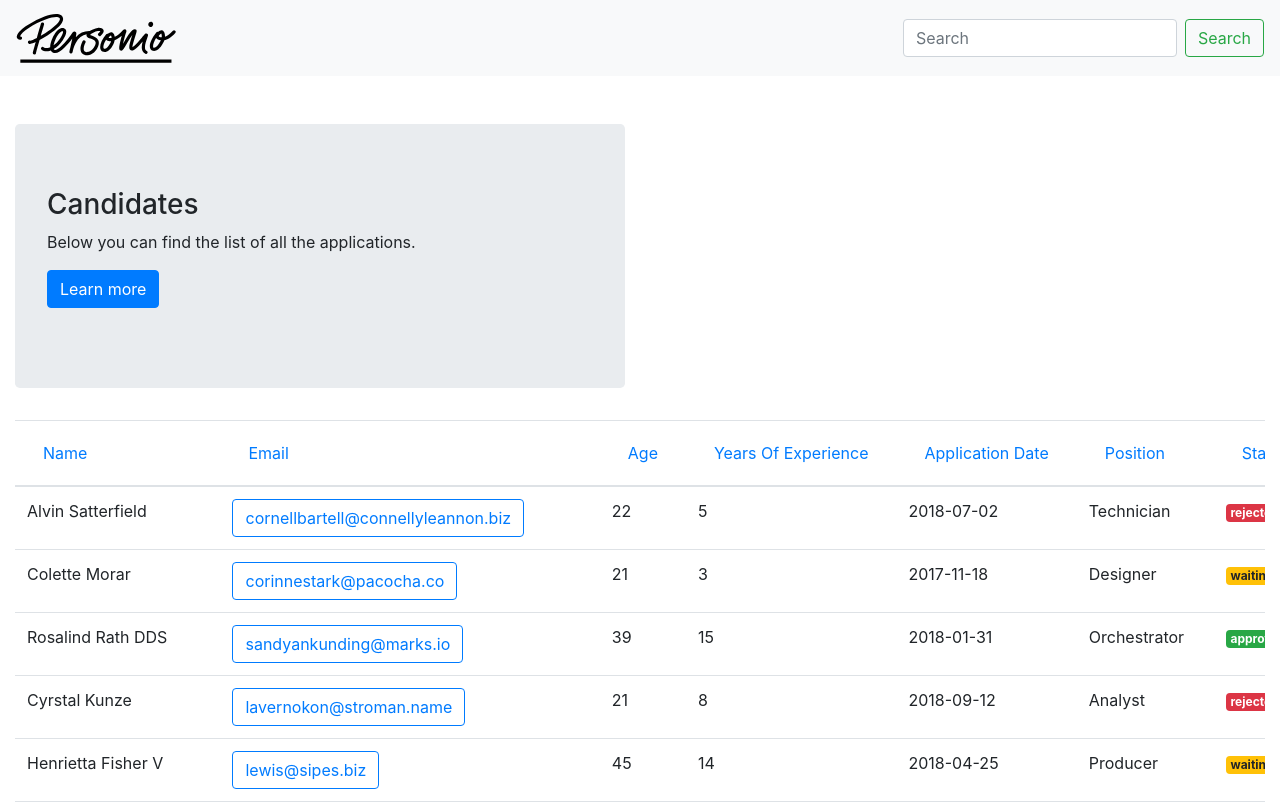
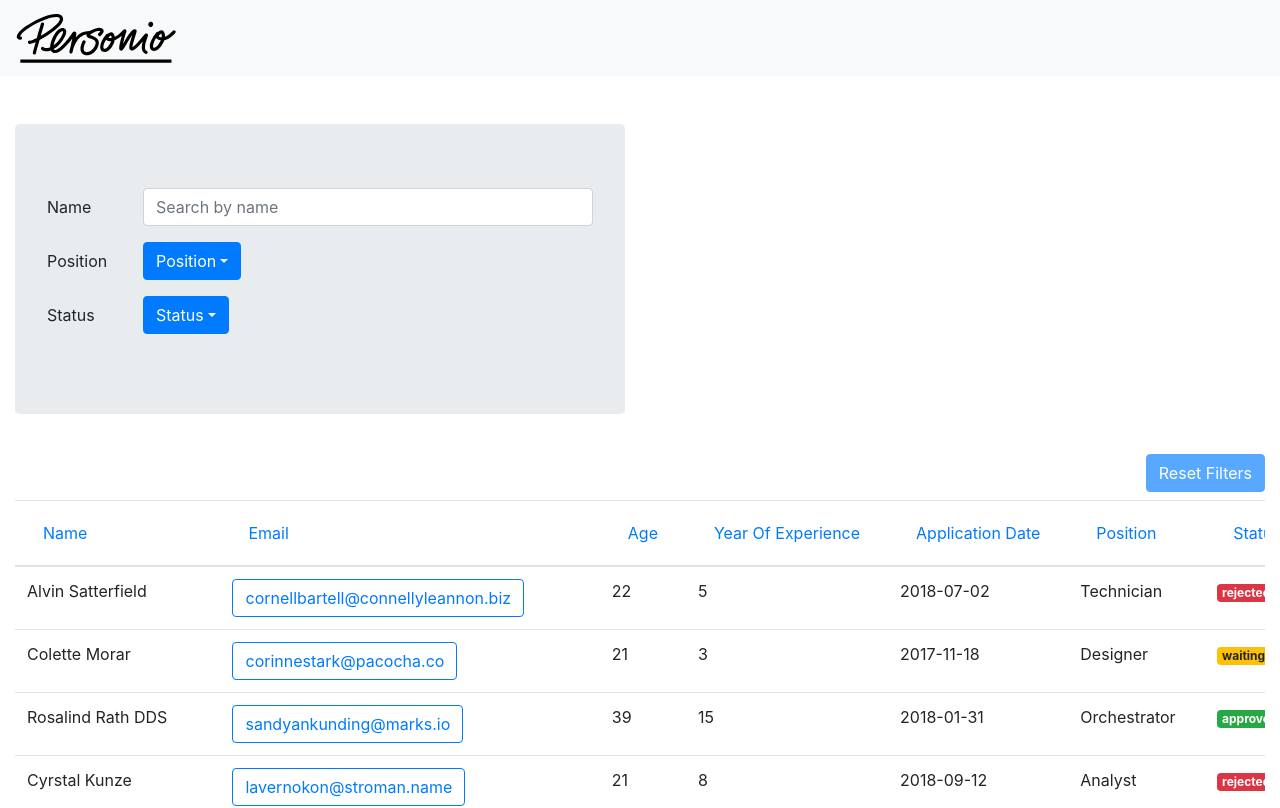
Before and after one commit to SouhaibBenFarhat/hr-manager, a React (Create React App) app: page / in a window 1280 px wide. Shown: the top 808 px of the page. Built offline with nearby package versions, Linux system fonts and the light colour scheme.

Commit message:
refactoring reducers and action creators

```diff
--- a/src/App/App.js
+++ b/src/App/App.js
@@ -22,10 +22,8 @@ function App() {
                             <Route
                                 exact
                                 path="/"
-                                component={ApplicationsList}
-                            />
+                                component={ApplicationsList}/>
                         </Switch>
-
                     </Container>
                 </BrowserRouter>
             </div>
--- a/src/App/Components/ApplicationsList.js
+++ b/src/App/Components/ApplicationsList.js
@@ -4,73 +4,68 @@ import Col from "react-bootstrap/Col";
 import Table from "react-bootstrap/Table";
 import {connect} from 'react-redux'
 import {fetchApplications} from "../Redux/Actions/ApplicationActions";
-import {setOrderBy, resetFilterBy, resetOrderBy} from "../Redux/Actions/FilterActions";
+import {setFilteringParams, resetFilteringParams} from "../Redux/Actions/FilterActions";
 import TableRow from "./Layout/TableRow";
 import TableHeader from "./Layout/TableHeader";
 import Button from "react-bootstrap/Button";
 import {isEmpty} from "../../Lib/Utils";
 import _orderBy from 'lodash/orderBy'
 
-const orderByFields = {
+const filteringFields = {
     name: 'name',
     email: 'email',
-    age: 'birth_date',
-    years_of_experience: 'years_of_experience',
+    birth_date: 'age',
+    year_of_experience: 'year_of_experience',
     application_date: 'application_date',
-
-};
-
-const filterByFields = {
-    position: 'position_applied',
+    position_applied: 'position',
     status: 'status'
 };
 
 class ApplicationsList extends Component {
 
-    constructor(props) {
-        super(props);
-    }
 
     componentDidMount() {
         this.props.fetchApplications()
     }
 
-    resetClick = () => {
-        this.props.resetOrderBy();
-        this.props.resetFilterBy();
+    resetFilters = () => {
+        this.props.resetFilteringParams();
     };
 
+    setFilteringParams = (filteringPrams) => {
+        this.props.setFilteringParams(filteringPrams)
+    };
 
     render() {
 
         const {applications} = this.props.applications;
-        const {orderBy, filterBy} = this.props.filters;
+        const {filteringParams} = this.props.filters;
 
         return (
             <>
-                {(!isEmpty(orderBy) || !isEmpty(filterBy)) &&
                 <Row>
                     <Col md={12}>
-                        <Button onClick={this.resetClick} className='float-right my-2'>
-                            Reset
+                        <Button disabled={(isEmpty(filteringParams))}
+                                onClick={this.resetFilters}
+                                className='float-right my-2'>
+                            Reset Filters
                         </Button>
                     </Col>
-                </Row>}
+                </Row>
                 <Row>
                     <Col md={12}>
                         <Table responsive>
                             <TableHeader
-                                selectedOptions={orderBy}
-                                orderBy={(orderParams) => this.props.setOrderBy(orderParams)}
-                                orderByFields={orderByFields}
-                                filterByFields={filterByFields}/>
+                                selectedOptions={filteringParams}
+                                setFilteringParams={(filteringPrams) => this.setFilteringParams(filteringPrams)}
+                                filteringFields={filteringFields}
+                            />
                             <tbody>
-                            {_orderBy(applications, Object.keys(orderBy), Object.keys(orderBy).map((key) => orderBy[key])).map((application) =>
+                            {_orderBy(applications, Object.keys(filteringParams), Object.keys(filteringParams).map((key) => filteringParams[key])).map((application) =>
                                 <TableRow
                                     key={application.id}
                                     row={application}
-                                    orderByFileds={orderByFields}
-                                    filterByFields={filterByFields}/>)}
+                                />)}
                             </tbody>
                         </Table>
                     </Col>
@@ -85,4 +80,4 @@ const mapStateToProps = ({applications, filters}) => {
 };
 
 
-export default connect(mapStateToProps, {fetchApplications, setOrderBy, resetFilterBy, resetOrderBy})(ApplicationsList)
+export default connect(mapStateToProps, {fetchApplications, setFilteringParams, resetFilteringParams})(ApplicationsList)
--- a/src/App/Components/Filters.js
+++ b/src/App/Components/Filters.js
@@ -1,13 +1,20 @@
 import React, {Component} from 'react'
 import DropdownButton from "react-bootstrap/DropdownButton";
 import Dropdown from "react-bootstrap/Dropdown";
-import Table from "react-bootstrap/Table";
+import Form from "react-bootstrap/Form";
 import Row from "react-bootstrap/Row";
 import Col from "react-bootstrap/Col";
 import Jumbotron from "react-bootstrap/Jumbotron";
-import Button from "react-bootstrap/Button";
+import {connect} from 'react-redux';
+import startCase from 'lodash/startCase'
+import {setFilteringParams} from "../Redux/Actions/FilterActions";
 
 class Filters extends Component {
+
+
+    onNameChange = (event) => {
+        this.props.setFilteringParams({searchQuery: event.target.value})
+    };
 
     render() {
         return (
@@ -15,63 +22,75 @@ class Filters extends Component {
                 <Row>
                     <Col md={6}>
                         <Jumbotron>
-                            <h3>Candidates</h3>
-                            <p>
-                                Below you can find the list of all the applications.
-                            </p>
-                            <p>
-                                <Button variant="primary">Learn more</Button>
-                            </p>
+                            <Form>
+                                <Form.Group as={Row}>
+                                    <Form.Label column sm={2}>
+                                        Name
+                                    </Form.Label>
+                                    <Col sm={10}>
+                                        <Form.Control
+                                            type="text"
+                                            placeholder="Search by name"
+                                            onChange={this.onNameChange}/>
+                                    </Col>
+                                </Form.Group>
+
+                                <Form.Group as={Row}>
+                                    <Form.Label column sm={2}>
+                                        Position
+                                    </Form.Label>
+                                    <Col sm={10}>
+                                        <DropdownButton
+                                            title='Position'
+                                            variant='primary'>
+                                            {this.props.filters.positions.map((position, index) => {
+                                                return (
+                                                    <Dropdown.Item
+                                                        key={position}
+                                                        eventKey={index}>
+                                                        {position}
+                                                    </Dropdown.Item>
+                                                )
+                                            })}
+                                            <Dropdown.Divider/>
+                                            <Dropdown.Item eventKey="4">All</Dropdown.Item>
+                                        </DropdownButton>
+                                    </Col>
+                                </Form.Group>
+                                <Form.Group as={Row} controlId="formHorizontalPassword">
+                                    <Form.Label column sm={2}>
+                                        Status
+                                    </Form.Label>
+                                    <Col sm={10}>
+                                        <DropdownButton
+                                            title='Status'
+                                            variant='primary'>
+                                            {this.props.filters.statuses.map((status, index) => {
+                                                return (
+                                                    <Dropdown.Item
+                                                        key={status}
+                                                        eventKey={index}>
+                                                        {startCase(status)}
+                                                    </Dropdown.Item>
+                                                )
+                                            })}
+                                            <Dropdown.Divider/>
+                                            <Dropdown.Item eventKey="4">All</Dropdown.Item>
+                                        </DropdownButton>
+                                    </Col>
+                                </Form.Group>
+                            </Form>
                         </Jumbotron>
                     </Col>
                 </Row>
-
-
-                {/*<Row>*/}
-                {/*    <Col>Name</Col>*/}
-                {/*    <Col>Email</Col>*/}
-                {/*    <Col>Age</Col>*/}
-                {/*    <Col className='text-nowrap'>Years of Experience</Col>*/}
-                {/*    <Col className='text-nowrap'>Application Date</Col>*/}
-                {/*    <Col className='text-nowrap'>*/}
-                {/*        <DropdownButton*/}
-                {/*            title='Position'*/}
-                {/*            variant='primary'>*/}
-                {/*            {this.props.filters.positions.map((position, index) => {*/}
-                {/*                return (*/}
-                {/*                    <Dropdown.Item*/}
-                {/*                        key={position}*/}
-                {/*                        eventKey={index}>*/}
-                {/*                        {position}*/}
-                {/*                    </Dropdown.Item>*/}
-                {/*                )*/}
-                {/*            })}*/}
-                {/*            <Dropdown.Divider/>*/}
-                {/*            <Dropdown.Item eventKey="4">All</Dropdown.Item>*/}
-                {/*        </DropdownButton>*/}
-                {/*    </Col>*/}
-                {/*    <Col>*/}
-                {/*        <DropdownButton*/}
-                {/*            title='Status'*/}
-                {/*            variant='primary'>*/}
-                {/*            {this.props.filters.statuses.map((status, index) => {*/}
-                {/*                return (*/}
-                {/*                    <Dropdown.Item*/}
-                {/*                        key={status}*/}
-                {/*                        eventKey={index}>*/}
-                {/*                        {status}*/}
-                {/*                    </Dropdown.Item>*/}
-                {/*                )*/}
-                {/*            })}*/}
-                {/*            <Dropdown.Divider/>*/}
-                {/*            <Dropdown.Item eventKey="4">All</Dropdown.Item>*/}
-                {/*        </DropdownButton>*/}
-                {/*    </Col>*/}
-                {/*</Row>*/}
             </>
         )
     }
 
 }
 
-export default Filters
+const mapStateToProps = ({filters}) => {
+    return {filters}
+};
+
+export default connect(mapStateToProps, {setFilteringParams})(Filters)
--- a/src/App/Components/Layout/Navigation.js
+++ b/src/App/Components/Layout/Navigation.js
@@ -1,9 +1,5 @@
 import React from 'react';
 import Navbar from 'react-bootstrap/Navbar'
-import Nav from 'react-bootstrap/Nav'
-import Form from 'react-bootstrap/Form'
-import FormControl from 'react-bootstrap/FormControl'
-import Button from 'react-bootstrap/Button'
 import logo from '../../../Assets/personio_logo.svg'
 
 function Navigation() {
@@ -14,12 +10,6 @@ function Navigation() {
             </Navbar.Brand>
             <Navbar.Toggle aria-controls="basic-navbar-nav"/>
             <Navbar.Collapse id="basic-navbar-nav">
-                <Nav className="mr-auto">
-                </Nav>
-                <Form inline>
-                    <FormControl type="text" placeholder="Search" className="mr-sm-2"/>
-                    <Button variant="outline-success">Search</Button>
-                </Form>
             </Navbar.Collapse>
         </Navbar>
     );
--- a/src/App/Components/Layout/TableHeader.js
+++ b/src/App/Components/Layout/TableHeader.js
@@ -5,13 +5,13 @@ import {FontAwesomeIcon} from '@fortawesome/react-fontawesome'
 import {faArrowUp} from '@fortawesome/free-solid-svg-icons'
 import {faArrowDown} from '@fortawesome/free-solid-svg-icons'
 
-export default function TableHeader({orderBy, orderByFields, filterByFields, selectedOptions}) {
+export default function TableHeader({setFilteringParams, filteringFields, selectedOptions}) {
 
     const navItemClick = (event, key) => {
         const currentOrientation = event.currentTarget.getAttribute('orientation');
         const newOrientation = currentOrientation === 'asc' ? 'desc' : 'asc';
         event.currentTarget.setAttribute('orientation', currentOrientation === 'asc' ? 'desc' : 'asc');
-        orderBy({[key]: newOrientation});
+        setFilteringParams({[key]: newOrientation});
     };
 
     const isSelected = (key) => {
@@ -27,24 +27,16 @@ export default function TableHeader({orderBy, orderByFields, filterByFields, sel
     return (
         <thead>
         <tr>
-            {Object.keys(orderByFields).map((key) => (
+            {Object.keys(filteringFields).map((key) => (
                 <th key={key}
                     orientation={selectedOptions[key] || 'desc'}
                     className={`text-nowrap ${isSelected(key) ? 'font-weight-bold' : 'font-weight-normal'}`}
                     onClick={(event) => navItemClick(event, key)}>
                     <Nav.Item>
                         <Nav.Link>
-                            {startCase(key)}
+                            {startCase(filteringFields[key])}
                             {isSelected(key) && <FontAwesomeIcon style={{marginLeft: 10}} icon={getIcon(key)}/>}
                         </Nav.Link>
-                    </Nav.Item>
-                </th>
-            ))}
-
-            {Object.keys(filterByFields).map((key) => (
-                <th key={key} className='text-nowrap font-weight-normal'>
-                    <Nav.Item>
-                        <Nav.Link>{startCase(key)}</Nav.Link>
                     </Nav.Item>
                 </th>
             ))}
--- a/src/App/Components/UrlWatcher.js
+++ b/src/App/Components/UrlWatcher.js
@@ -2,28 +2,25 @@ import React, {Component} from 'react'
 import {connect} from 'react-redux';
 import {withRouter} from 'react-router-dom'
 import * as queryString from 'query-string';
-import {setOrderBy} from "../Redux/Actions/FilterActions";
+import {setFilteringParams} from "../Redux/Actions/FilterActions";
 
 class UrlWatcher extends Component {
-    constructor(props) {
-        super(props)
-    }
 
     componentDidMount() {
         const parsed = queryString.parse(this.props.history.location.search);
-        this.props.setOrderBy(parsed);
+        this.props.setFilteringParams(parsed);
     }
 
     componentDidUpdate(prevProps, prevState, snapshot) {
-        if (prevProps.filters.orderBy !== this.props.filters.orderBy) {
+        if (prevProps.filters.filteringParams !== this.props.filters.filteringParams) {
             this.props.history.push({
-                search: new URLSearchParams(this.props.filters.orderBy).toString()
+                search: new URLSearchParams(this.props.filters.filteringParams).toString()
             })
         }
     }
 
     render() {
-        return null
+        return <></>
     }
 
 }
@@ -32,4 +29,4 @@ const mapStateToProps = ({filters}) => ({
     filters
 });
 
-export default withRouter(connect(mapStateToProps, {setOrderBy})(UrlWatcher))
+export default withRouter(connect(mapStateToProps, {setFilteringParams})(UrlWatcher))
--- a/src/App/Redux/ActionTypes.js
+++ b/src/App/Redux/ActionTypes.js
@@ -6,7 +6,5 @@ export const LOAD_APPLICATIONS_FAILURE = 'LOAD_APPLICATIONS_FAILURE';
 //Filters
 export const SET_POSITIONS = 'SET_POSITIONS';
 export const SET_STATUSES = 'SET_STATUSES';
-export const SET_FILTER_BY = 'SET_FILTER_BY';
-export const SET_ORDER_BY = 'SET_ORDER_BY';
-export const RESET_ORDER_BY = 'RESET_ORDER_BY';
-export const RESET_FILTER_BY = 'RESET_FILTER_BY';
+export const SET_FILTERING_PARAMS = 'SET_FILTERING_PARAMS';
+export const RESET_FILTERING_PARAMS = 'RESET_FILTERING_PARAMS';
--- a/src/App/Redux/Actions/FilterActions.js
+++ b/src/App/Redux/Actions/FilterActions.js
@@ -1,7 +1,8 @@
 import {
     SET_POSITIONS,
     SET_STATUSES,
-    SET_FILTER_BY, SET_ORDER_BY, RESET_ORDER_BY, RESET_FILTER_BY
+    SET_FILTERING_PARAMS,
+    RESET_FILTERING_PARAMS
 } from "../ActionTypes";
 
 export const setStatuses = (statuses) => ({
@@ -14,20 +15,11 @@ export const setPositions = (positions) => ({
     positions
 });
 
-export const setFilterBy = (filterBy) => ({
-    type: SET_FILTER_BY,
-    filterBy
+export const setFilteringParams = (filteringParams) => ({
+    type: SET_FILTERING_PARAMS,
+    filteringParams
 });
 
-export const setOrderBy = (orderBy) => ({
-    type: SET_ORDER_BY,
-    orderBy
+export const resetFilteringParams = () => ({
+    type: RESET_FILTERING_PARAMS
 });
-
-export const resetOrderBy = () => ({
-    type: RESET_ORDER_BY
-});
-
-export const resetFilterBy = () => ({
-    type: RESET_FILTER_BY
-});
--- a/src/App/Redux/Reducers/FilterReducer.js
+++ b/src/App/Redux/Reducers/FilterReducer.js
@@ -1,15 +1,14 @@
 import {
-    SET_ORDER_BY,
+    SET_STATUSES,
     SET_POSITIONS,
-    SET_STATUSES,
-    SET_FILTER_BY, RESET_FILTER_BY, RESET_ORDER_BY
+    SET_FILTERING_PARAMS,
+    RESET_FILTERING_PARAMS
 } from "../ActionTypes";
 
 const initialState = {
     statuses: [],
     positions: [],
-    filterBy: [],
-    orderBy: {}
+    filteringParams: {},
 };
 
 export default function (state = initialState, action) {
@@ -26,28 +25,16 @@ export default function (state = initialState, action) {
                 positions: [...action.positions]
             };
         }
-        case SET_FILTER_BY: {
+        case SET_FILTERING_PARAMS: {
             return {
                 ...state,
-                filterBy: [...state.filterBy, action.filterBy]
+                filteringParams: Object.assign({}, state.filteringParams, action.filteringParams)
             }
         }
-        case SET_ORDER_BY: {
+        case RESET_FILTERING_PARAMS: {
             return {
                 ...state,
-                orderBy: Object.assign({}, state.orderBy, action.orderBy)
-            }
-        }
-        case RESET_FILTER_BY: {
-            return {
-                ...state,
-                filterBy: []
-            }
-        }
-        case RESET_ORDER_BY: {
-            return {
-                ...state,
-                orderBy: {}
+                filteringParams: {}
             }
         }
         default:
```
Also changed, not shown: src/App/Components/Layout/TableRow.js (+15 -5 lines).
